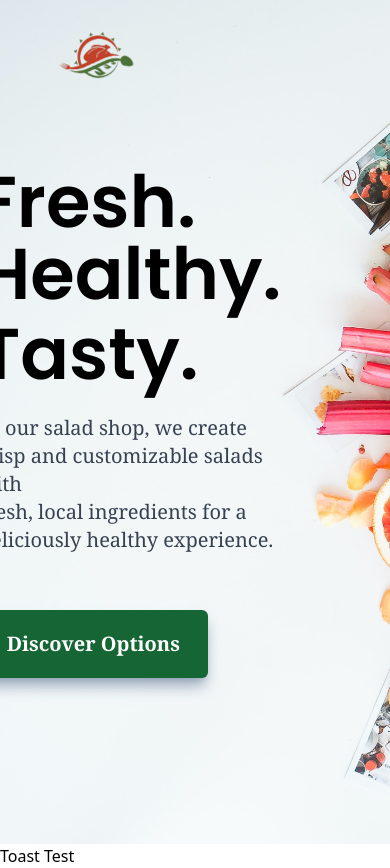
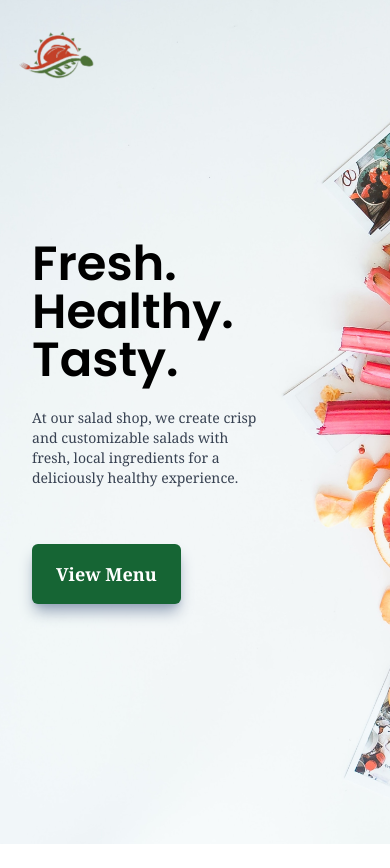
Before and after one commit to Ethanqg0/RestaurantCoverPage, a React (Vite) app in the folder vite-project/: page / in a window 390 px wide. After the commit the page ends 844 px from the top, so only its background shows below. Built offline with nearby package versions, Linux system fonts and the light colour scheme.

Commit message:
adding responsive design

```diff
--- a/vite-project/src/components/App.jsx
+++ b/vite-project/src/components/App.jsx
@@ -1,55 +1,15 @@
-/*
-    Utilizing the common 'useState' hook
-    Passing functions as props
-    Utilizing the spread operator to avoid state mutation
-
-
-        <h1>Favorites:</h1>
-    {favorites.map((favRecipe, index) => (
-      <div key={index}>
-        {favRecipe.title}{' '}
-        <button onClick={() => {
-          removeFromFavorites(favRecipe);
-        }}>
-          <svg xmlns="http://www.w3.org/2000/svg" fill="none" viewBox="0 0 24 24" strokeWidth={1.5} stroke="currentColor" className="w-6 h-6">
-            <path strokeLinecap="round" strokeLinejoin="round" d="m9.75 9.75 4.5 4.5m0-4.5-4.5 4.5M21 12a9 9 0 1 1-18 0 9 9 0 0 1 18 0Z" />
-          </svg>
-        </button>
-      </div>
-    ))}
-*/
-
 import React, { useState } from 'react';
-import Button from './Button.jsx';
 import Hero from './Hero.jsx';
-import MainContent from './MainContent.jsx';
 import Nav from './Nav.jsx';
-import Toast from './Toast.jsx';
 import '/Users/ethangutierrez/Desktop/Current Projects/DiscoverDishes/vite-project/src/styling/app.css';
 import '/Users/ethangutierrez/Desktop/Current Projects/DiscoverDishes/vite-project/src/styling/tailwind.css';
 
 
 export default function App() {
-  const [toast, setToast] = useState(false);
-
-  const closeToast = () => {
-    setToast(false);
-  };
-
-  const showToast = () => {
-    setToast(true);
-
-    setTimeout(() => {
-      closeToast();
-    }, 2000);
-  };
-
   return (
-    <div className="font-sans h-full">
+    <div className="font-sans h-full w-full">
       <Nav />
       <Hero />
-      <Button onToast={showToast}/>
-      {toast && <Toast onClose={closeToast} />}
     </div>
   );
 }
--- a/vite-project/src/components/Button.jsx
+++ /dev/null
@@ -1,7 +0,0 @@
-import React, { useState } from 'react';
-
-export default function Button( {onToast} ) {
-    return (
-        <button onClick={onToast}>Toast Test</button>
-    )
-}
--- a/vite-project/src/components/Hero.jsx
+++ b/vite-project/src/components/Hero.jsx
@@ -2,21 +2,23 @@ import React, { useState } from 'react';
 
 export default function Hero() {
     return (
-    <div className="h-full flex flex-row items-center bg-cover bg-center bg-food">
-        <div className="w-2/3 flex flex-col items-center justify-center">
-            <div className="justify-start items-start ">
-                <h1 className="text-7xl pb-2 poppins">Fresh. Healthy.</h1>
-                <h1 className="text-7xl pb-6 poppins">Tasty.</h1>
-                <h1 className="text-xl font-serif text-gray-700">At our salad shop, we create crisp and customizable salads with</h1>
-                <h1 className="text-xl font-serif text-gray-700">fresh, local ingredients for a deliciously healthy experience.</h1>
+    <div className="h-full w-full flex flex-row items-center bg-cover bg-center bg-food">
+        <div className="w-2/3 flex flex-col items-center">
+            <div className="items-center ml-8 md:ml-0 text-start">
+                <h1 className="xl:text-7xl lg:text-6xl md:text-5xl text-5xl lg:pb-2 poppins">Fresh. Healthy.</h1>
+                <h1 className="xl:text-7xl lg:text-6xl md:text-5xl text-5xl pb-6 lg:pb- poppins">Tasty.</h1>
+                <h1 className="xl:text-xl lg:text-lg md:text-base text-sm font-serif text-gray-700">At our salad shop, we create crisp and customizable salads with</h1>
+                <h1 className="xl:text-xl lg:text-lg md:text-base text-sm font-serif text-gray-700">fresh, local ingredients for a deliciously healthy experience.</h1>
 
-                <div className="mt-14 flex flex-row items-center">
-                    <button className="bg-green-800 hover:bg-green-700 text-white font-bold py-5 px-7 rounded-md focus:outline-none focus:shadow-outline-blue active:bg-green-700 shadow-lg shadow-slate-400"><h1 className="font-serif text-xl ">Discover Options</h1></button>
+                <div className="mt-14 flex flex-row justify-start">
+                    <button className="bg-green-800 hover:bg-green-700 text-white font-bold py-4 px-6 md:py-3 md:px-5 lg:py-4 lg:px-8 rounded-md focus:outline-none focus:shadow-outline-blue active:bg-green-700 shadow-lg shadow-slate-400">
+                        <h1 className="font-serif text-lg md:text-base lg:text-xl xl:text-2xl">View Menu</h1>
+                    </button>
                 </div>
             </div>
         </div>
 
-        <div className="w-1/3 bg-slate-700"></div>
+        <div className='w-1/3 bg-slate-600'></div>
     </div>
     )
 }
--- a/vite-project/src/components/MainContent.jsx
+++ /dev/null
@@ -1,11 +0,0 @@
-import React, { useState } from 'react';
-import '/Users/ethangutierrez/Desktop/Current Projects/DiscoverDishes/vite-project/src/styling/app.css';
-import '/Users/ethangutierrez/Desktop/Current Projects/DiscoverDishes/vite-project/src/styling/tailwind.css';
-
-export default function MainContent() {
-    return (
-        <div className="h-full bg-slate-100">
-            <h1>Test</h1>
-        </div>
-    )
-}
--- a/vite-project/src/components/Nav.jsx
+++ b/vite-project/src/components/Nav.jsx
@@ -15,7 +15,7 @@ import myPhoto from './logo.png';
 export default function Nav() {
     return (<nav class="fixed top-0 left-0 right-0  z-10">
     <div class="flex justify-between items-center p-4 rounded-sm ">
-        <img className="h-20 w-20 ml-10" src={myPhoto}></img>
+        <img className="h-20 w-20 lg:ml-10 xl:ml-10 md:ml-10" src={myPhoto}></img>
     </div>
     </nav>)
 }
--- a/vite-project/src/components/Recipe.jsx
+++ /dev/null
@@ -1 +0,0 @@
-import React, { useState } from 'react';
--- a/vite-project/src/components/Toast.jsx
+++ /dev/null
@@ -1,20 +0,0 @@
-import React, { useState } from 'react';
-
-
-export default function Toast() {
-    return (
-        <div className="w-1/5 sticky bottom-0 right-0 mb-4 mr-4">
-            <div className="bg-green-700 text-white font-bold rounded-lg border shadow-lg p-4">
-                <div className="flex flex-row items-center">
-                    <div className="flex-shrink-0">
-                        <svg className="fill-current text-white h-6 w-6 mr-4" xmlns="http://www.w3.org/2000/svg" viewBox="0 0 20 20"><path d="M0 11l2-2 5 5L18 3l2 2L7 18z"/></svg>
-                    </div>
-                    <div className="flex-1">
-                        <h1 className="text-xl font-bold">Success</h1>
-                        <h1 className="text-sm">Your recipe has been added!</h1>
-                    </div>
-                </div>
-            </div>
-        </div>
-    )
-}
```
